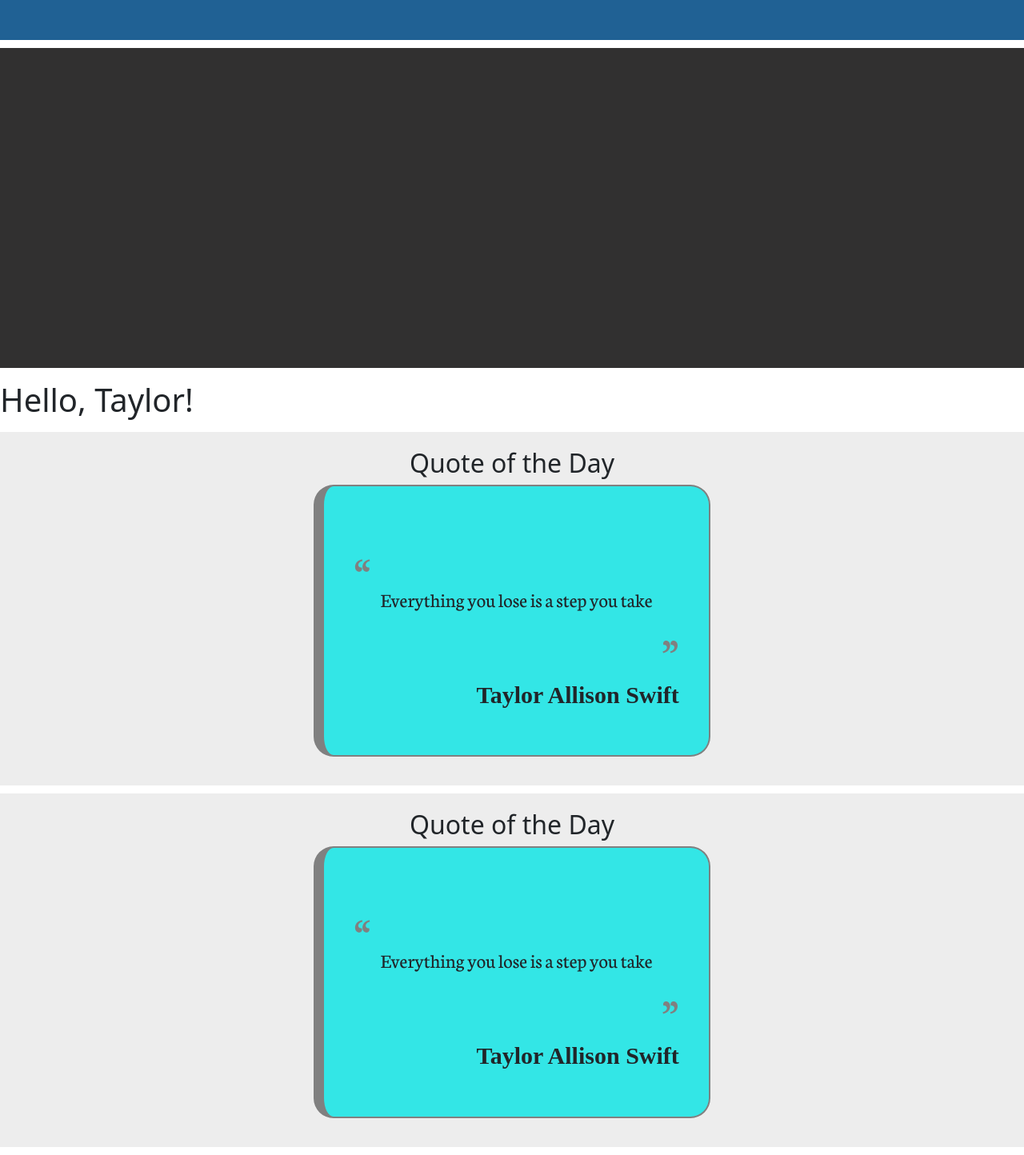
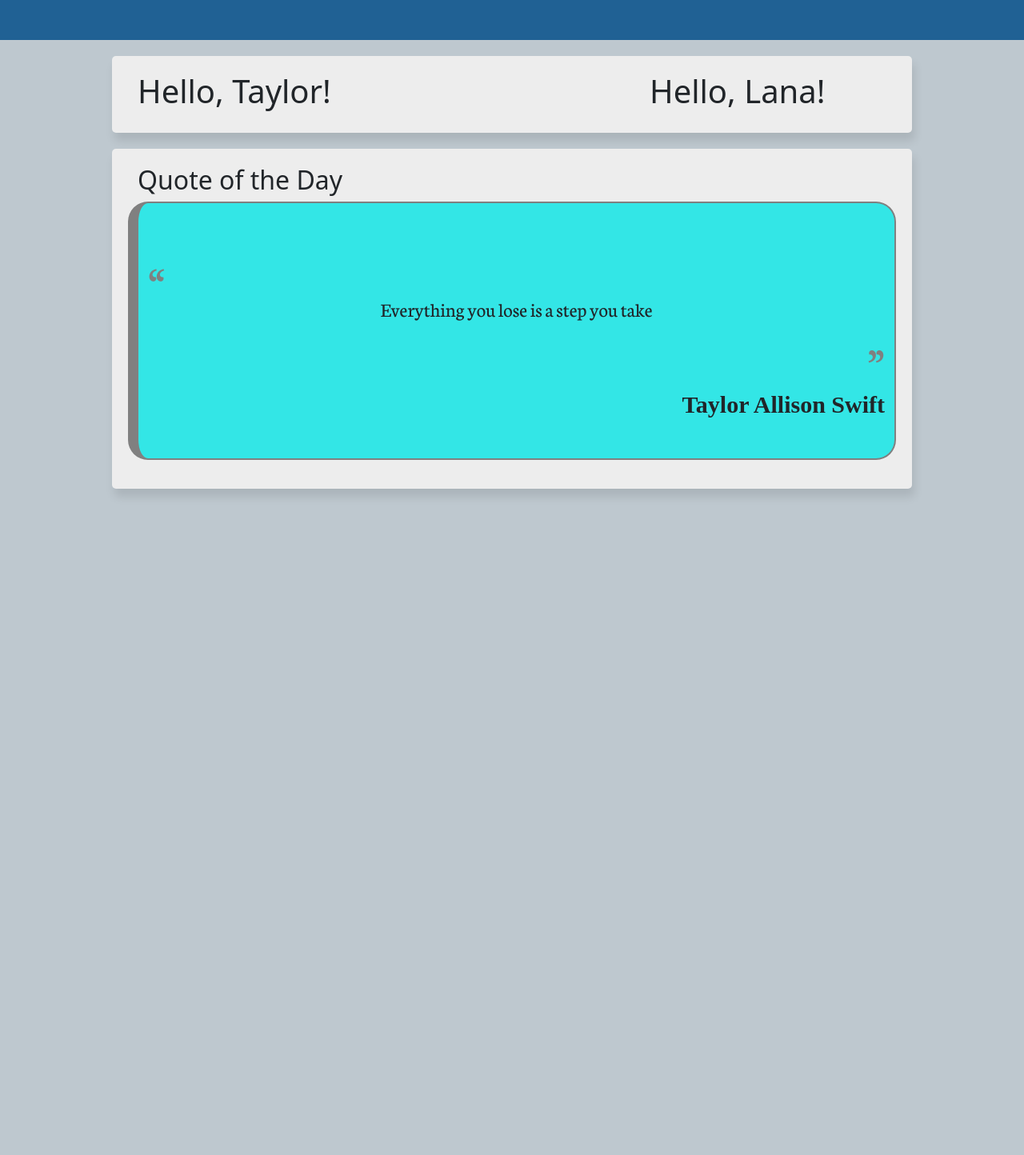
Before and after one commit to aungminthant13/DailyZen, a PHP site: page /app/home.php in a window 1280 px wide. Shown: the whole page at 80% size. After the commit the page ends 620 px from the top, so only its background shows below. Run offline with PHP 8.4, Linux system fonts and the light colour scheme.

Commit message:
homepage 😭

```diff
--- a/app/home.php
+++ b/app/home.php
@@ -25,39 +25,26 @@
         crossorigin="anonymous" />
 </head>
 
-<body class="">
-    <!-- <a href="../app/home.php">Home</a> <a href="../app/login.php">Login</a> <a href="../app/register.php">Register</a> -->
+<body class="home-main">
     <main style="width: 100%;">
-        <div class="navbar">
-
-        </div>
-        <div class="">
-            <div class="block greeting-block">
-
+        <div class="navbar"></div>
+        <div class="container-fluid custom-container">
+            <div class="row block">
+                <div class="col-8">
+                    <h1>Hello, Taylor!</h1>
+                </div>
+                <div class="col-4">
+                    <h1>Hello, Lana!</h1>
+                </div>
             </div>
 
-            <p>
-            <h1>Hello, Taylor!</h1>
-            </p>
-
-            <div class="block">
+            <div class="row block">
                 <h2>Quote of the Day</h2>
                 <blockquote>
                     <p>Everything you lose is a step you take</p>
                     <p>Taylor Allison Swift</p>
                 </blockquote>
             </div>
-
-            <div class="block">
-                <h2>Quote of the Day</h2>
-                <blockquote>
-                    <p>Everything you lose is a step you take</p>
-                    <p>Taylor Allison Swift</p>
-                </blockquote>
-            </div>
-
-
-
         </div>
     </main>
     <footer>
--- a/css/style.css
+++ b/css/style.css
@@ -73,10 +73,13 @@
 }
 
 /* CSS for home page */
+.home-main {
+    background-color: #bec8cf;
+}
 
-.container-fluid {
-    padding: 0;
-    margin: 0;
+.custom-container {
+    max-width: 1000px; /* Set the maximum width */
+    width: 60%; /* Adjust the width as needed */
 }
 
 .navbar {
@@ -84,26 +87,16 @@
     height: 50px;
     width: 100%;
     margin: 0;
+    margin-bottom: 15px;
 }
 
-.block {
+.row.block {
+    display: flex; /* Ensure the row behaves as a flex container */
+    justify-content: space-between; /* Space out the blocks */
+    align-items: stretch; /* Stretch the blocks to match height */
     background-color: #ededed;
-    width: 100%;
-    padding: 20px; /* Adjust as needed */
-    box-sizing: border-box;
-    margin-top: 10px;
-    margin-bottom: 10px;
-
-
-    /* Flexbox properties */
-    display: flex;
-    flex-direction: column; /* Align items vertically */
-    align-items: center; /* Center items horizontally */
-    justify-content: center; /* Center items vertically */
-    text-align: center; /* Center the text content */
+    padding: 20px;
+    margin-top: 20px;
+    border-radius: 5px;
+    box-shadow: 3px 10px 12px rgba(0, 0, 0, 0.1);
 }
-
-.greeting-block{
-    background-color: #313030;
-    height: 400px;
-}
```
Also changed, not shown: css/quote.css (+0 -69 lines).
